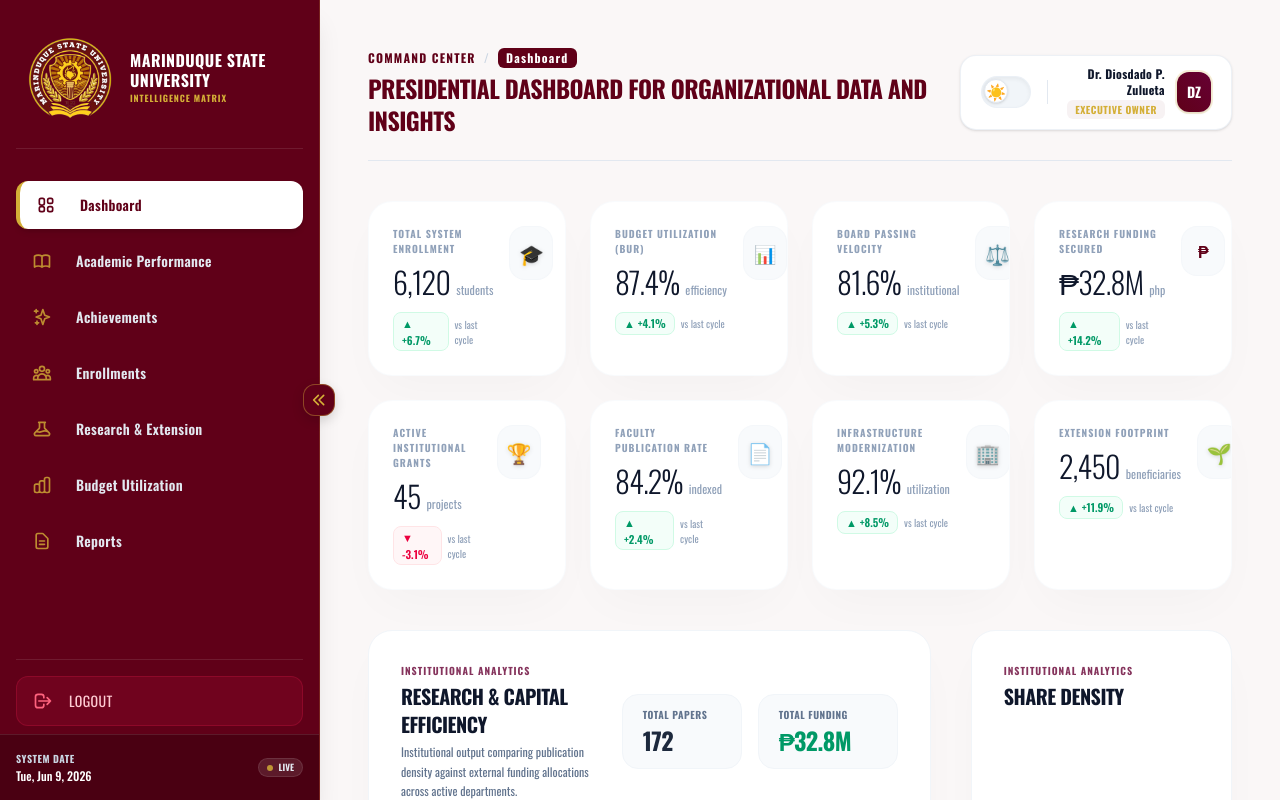
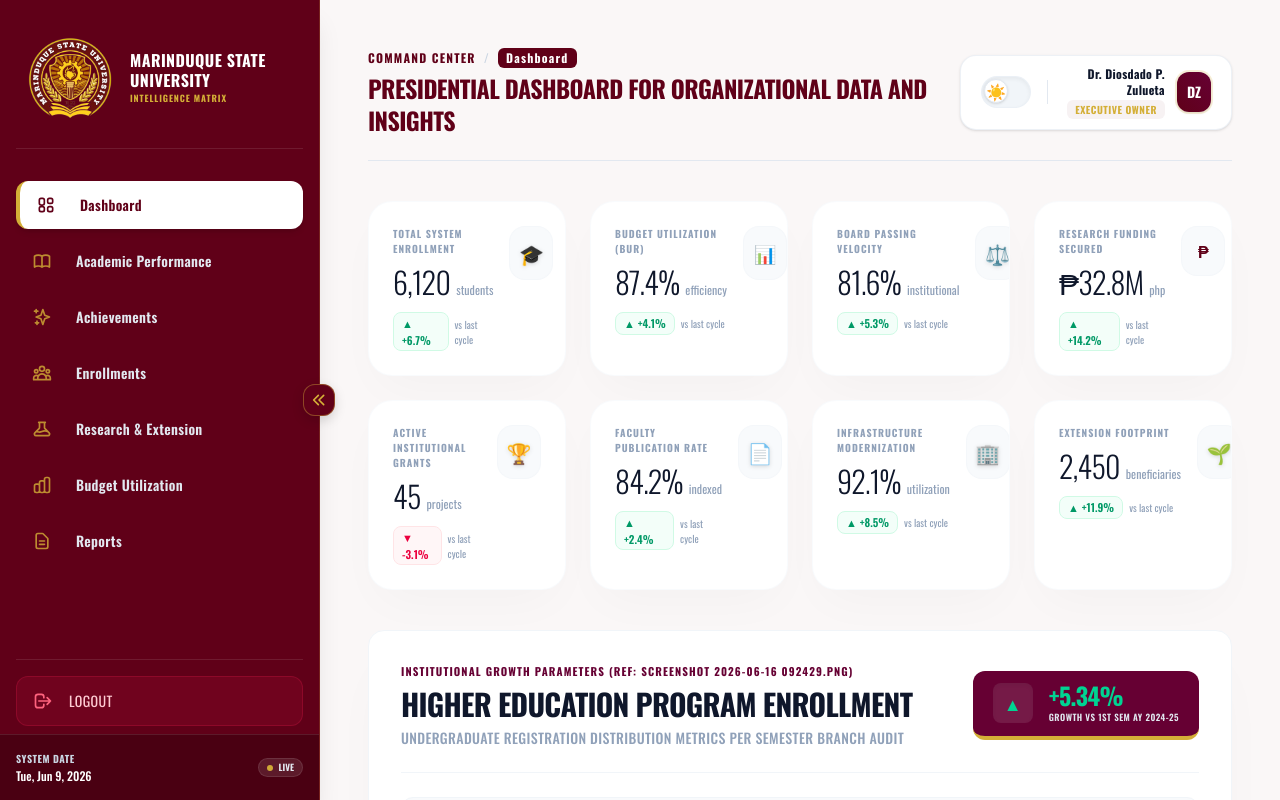
Before and after one commit to melvzz1204/marsu-executive-dashbaord, a React app in the folder frontend/: page /dashboard in a window 1280 px wide. Shown: the top 800 px of the page. Built offline with nearby package versions, Linux system fonts and the light colour scheme; no server answers; the HTML template or start-up script is replaced by a standard one.

Commit message:
new update

```diff
--- a/frontend/src/components/AchievementsCharts.jsx
+++ b/frontend/src/components/AchievementsCharts.jsx
@@ -1,7 +1,6 @@
 import ImpactRankings from "../staticData/achievements/impactRankings.jsx";
 import LicensureExam from "../staticData/achievements/licensureData.jsx";
 import LetPerformanceExam from "../staticData/achievements/letPerformance.jsx";
-import Enrollments from "../staticData/enrollments/undergradEnrollmentData.jsx";
 
 export default function AchievementsCharts() {
   return (
@@ -12,7 +11,6 @@
       <LicensureExam />
       {/* PRC National LET Top 10 Benchmark Chart */}
       <LetPerformanceExam />
-      <Enrollments />
     </div>
   );
 }
--- a/frontend/src/components/EnrollmentChart.jsx
+++ b/frontend/src/components/EnrollmentChart.jsx
@@ -1,5 +1,6 @@
 import React from "react";
+import UndergradEnrollment from "../staticData/enrollments/undergradEnrollmentData.jsx";
 
 export default function EnrollmentChart() {
-  return <div></div>;
+  return <UndergradEnrollment />;
 }
--- a/frontend/src/pages/MainDashboard.jsx
+++ b/frontend/src/pages/MainDashboard.jsx
@@ -289,7 +289,6 @@
           {currentTab === "enrollment" && (
             <div className="space-y-10 animate-fade-in">
               <EnrollmentChart isDarkMode={isDarkMode} />
-              <DistributionPieWidget isDarkMode={isDarkMode} />
             </div>
           )}
 
--- a/frontend/src/staticData/enrollments/undergradEnrollmentData.jsx
+++ b/frontend/src/staticData/enrollments/undergradEnrollmentData.jsx
@@ -91,11 +91,11 @@
 
         {/* GROWTH KPI BANNER FLAG */}
         <div className="bg-[#660033] text-white px-5 py-3 rounded-xl flex items-center gap-4 border-b-4 border-[#D4AF37] self-start lg:self-center shrink-0">
-          <div className="flex items-center justify-center bg-white/10 w-10 h-10 rounded-lg text-sm font-bold">
+          <div className="flex items-center justify-center bg-white/10 w-10 h-10 rounded-lg text-lg font-bold text-emerald-400 shadow-inner">
             ▲
           </div>
           <div>
-            <span className="block text-2xl font-black text-[#FFD700] leading-none tracking-tight">
+            <span className="block text-2xl font-black text-emerald-400 leading-none tracking-tight">
               +{ENROLLMENT_GROWTH_KPI?.percentage || "0.00%"}
             </span>
             <span className="block text-[9px] uppercase tracking-wider text-slate-200 mt-1 font-sans font-semibold">
```
